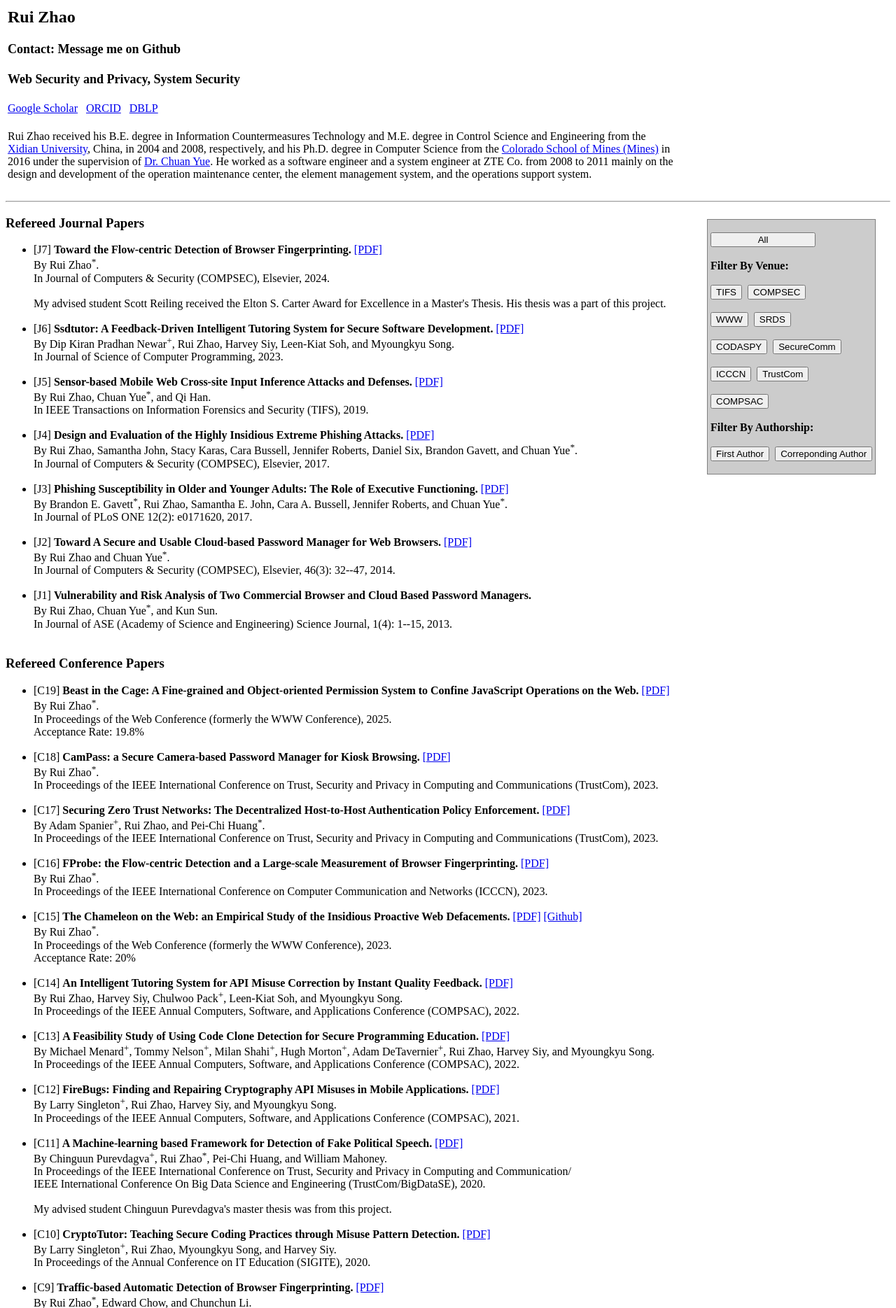
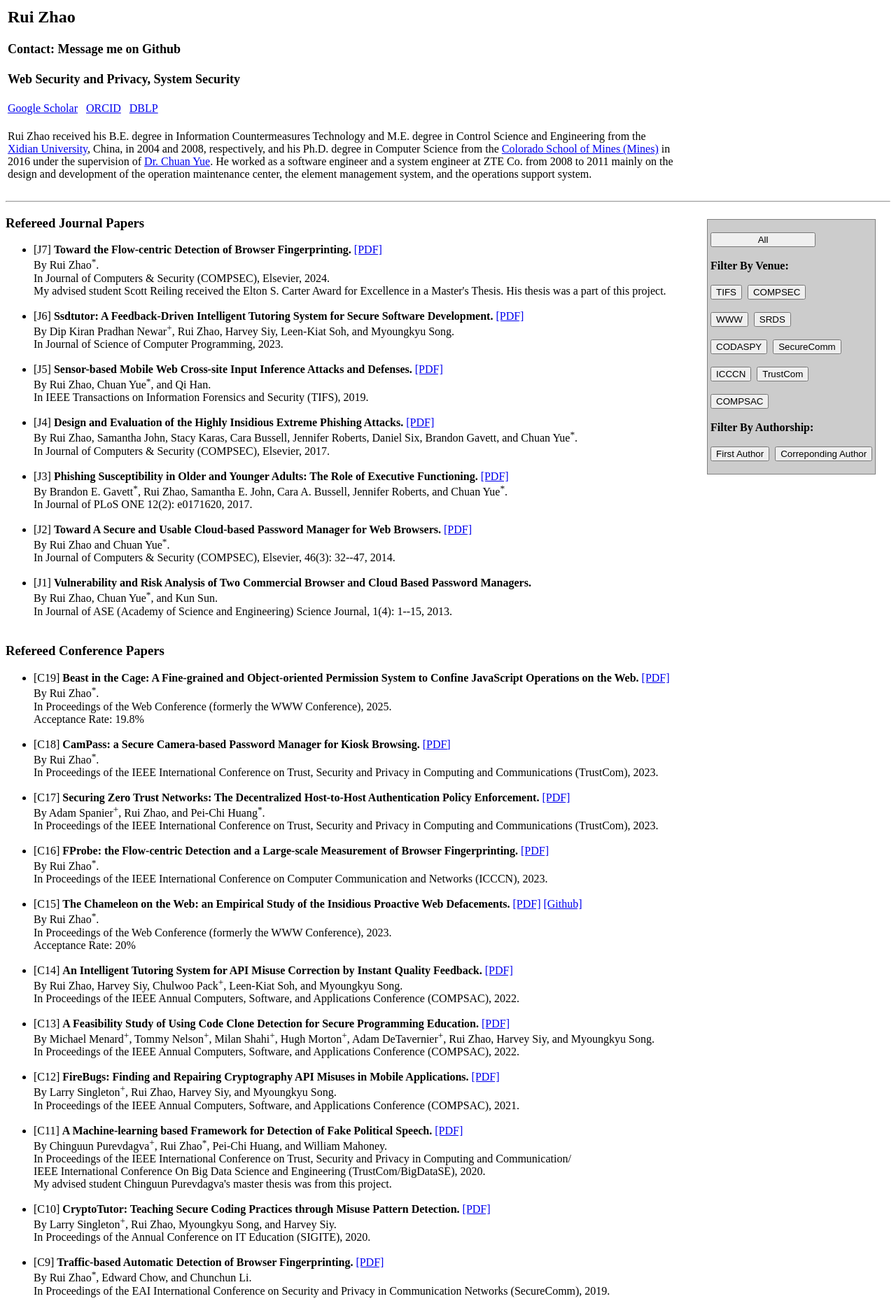
Before and after one commit to rzhao-sec/rzhao-sec.github.io, a plain HTML site: page index.html in a window 1280 px wide. Shown: the top 1869 px of the page at 70% size. Drawn offline with Linux system fonts and the light colour scheme.

Commit message:
Update index.html

```diff
--- a/index.html
+++ b/index.html
@@ -83,7 +83,7 @@ function filter(tagname, tagvalue) {
 <UL>
   <LI venue="COMPSEC" first="yes" crsp="yes">[J7] <b>Toward the Flow-centric Detection of Browser Fingerprinting.</b> <A HREF="https://www.sciencedirect.com/science/article/pii/S0167404823005515">[PDF]</A><br>
   By Rui Zhao<sup>*</sup>.<br>
-  In Journal of Computers & Security (COMPSEC), Elsevier, 2024.<br><br>
+  In Journal of Computers & Security (COMPSEC), Elsevier, 2024.<br>
   My advised student Scott Reiling received the Elton S. Carter Award for Excellence in a Master's Thesis. His thesis was a part of this project.<br><br>
 
   <LI>[J6] <b>Ssdtutor: A Feedback-Driven Intelligent Tutoring System for Secure Software Development.</b> <A HREF="https://www.sciencedirect.com/science/article/pii/S0167642323000151">[PDF]</A><br>
@@ -148,7 +148,7 @@ function filter(tagname, tagvalue) {
 
   <LI venue="TrustCom" crsp="yes">[C11] <b>A Machine-learning based Framework for Detection of Fake Political Speech.</b> <A HREF="https://ieeexplore.ieee.org/abstract/document/9343368">[PDF]</A><br>
   By Chinguun Purevdagva<sup>+</sup>, Rui Zhao<sup>*</sup>, Pei-Chi Huang, and William Mahoney.<br>
-  In Proceedings of the IEEE International Conference on Trust, Security and Privacy in Computing and Communication/<br>IEEE International Conference On Big Data Science and Engineering (TrustCom/BigDataSE), 2020.<br><br>
+  In Proceedings of the IEEE International Conference on Trust, Security and Privacy in Computing and Communication/<br>IEEE International Conference On Big Data Science and Engineering (TrustCom/BigDataSE), 2020.<br>
   My advised student Chinguun Purevdagva's master thesis was from this project.<br><br>
 
   <LI>[C10] <b>CryptoTutor: Teaching Secure Coding Practices through Misuse Pattern Detection.</b> <A HREF="https://dl.acm.org/doi/abs/10.1145/3368308.3415419">[PDF]</A><br>
```
